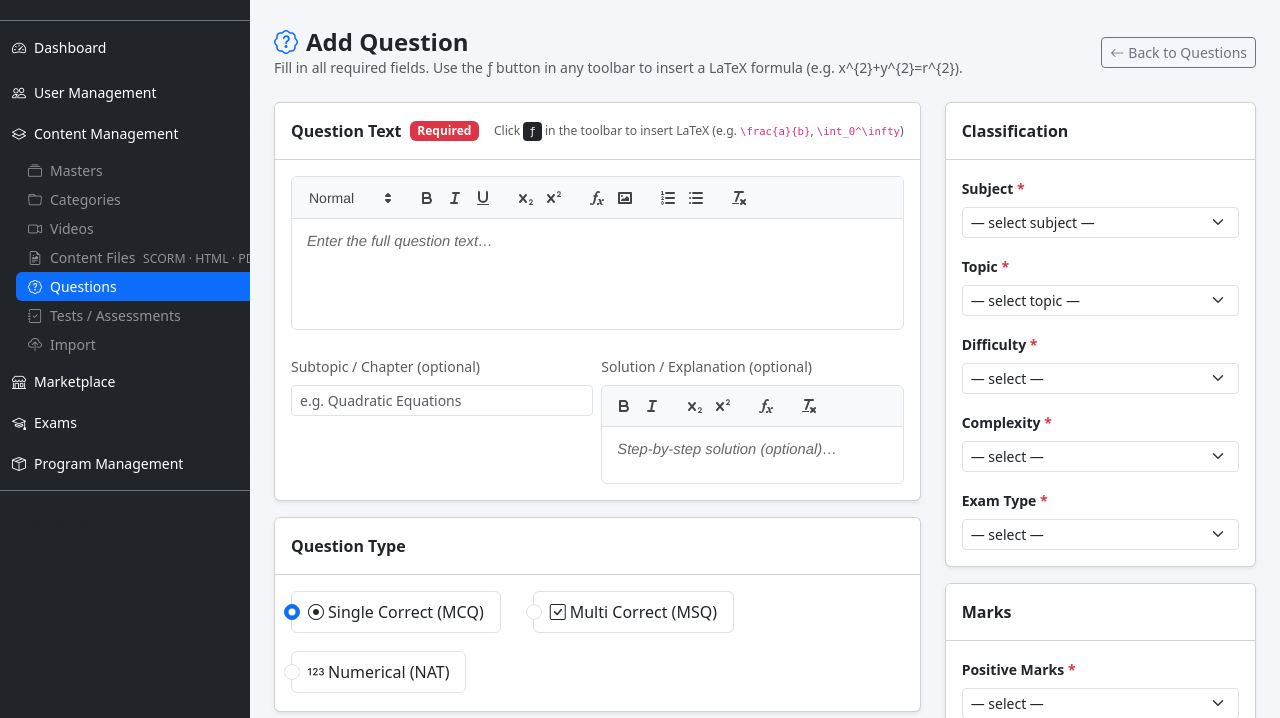
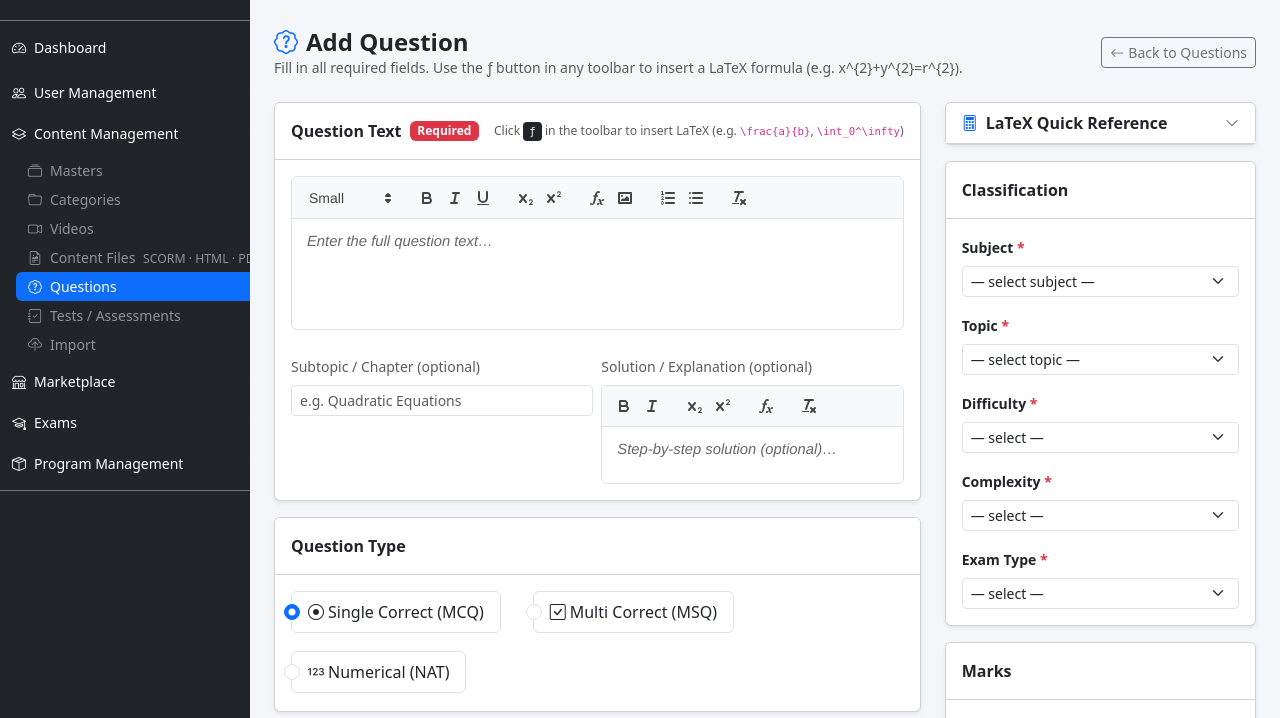
Before and after one commit to gridtech-labs/GridAcademy, an ASP.NET Core app: page /Admin/Content/Questions/Create in a window 1280 px wide. Shown: the part 52-770 px from the top of the page. Run offline with ASP.NET Core 8, Linux system fonts and the light colour scheme; the visitor is signed in with stand-in values (Sample User, id 1); the project's own start-up code is not run, and a stand-in starts its controllers and pages; some libraries are stand-ins or nearby versions.

Commit message:
Fix WYSIWYG editor UX issues on Question Create/Edit page
- Font size dropdown now shows proper labels (Small/Normal/Medium/Large/Huge)
  via CSS ::before rules; fix toolbar/whitelist mismatch ('1em' vs false)
- Formula tooltip kept editor-aligned with left: 0 to prevent off-screen clipping
- LaTeX Quick Reference panel moved to top of right column, above Classification

Co-Authored-By: Claude Sonnet 4.6 <noreply@anthropic.com>

```diff
--- a/Pages/Admin/Content/Questions/Create.cshtml
+++ b/Pages/Admin/Content/Questions/Create.cshtml
@@ -44,6 +44,23 @@
         /* Upload progress shimmer while image is being sent */
         .img-uploading { opacity:.45; animation: shimmer 1s infinite alternate; }
         @@keyframes shimmer { from { opacity:.3 } to { opacity:.7 } }
+
+        /* ── Font-size dropdown labels ─────────────────────────────────────── */
+        .ql-snow .ql-picker.ql-size .ql-picker-label::before,
+        .ql-snow .ql-picker.ql-size .ql-picker-item::before                { content: 'Normal'; }
+        .ql-snow .ql-picker.ql-size .ql-picker-label[data-value='0.75em']::before,
+        .ql-snow .ql-picker.ql-size .ql-picker-item[data-value='0.75em']::before { content: 'Small'; }
+        .ql-snow .ql-picker.ql-size .ql-picker-label[data-value='1em']::before,
+        .ql-snow .ql-picker.ql-size .ql-picker-item[data-value='1em']::before    { content: 'Normal'; }
+        .ql-snow .ql-picker.ql-size .ql-picker-label[data-value='1.25em']::before,
+        .ql-snow .ql-picker.ql-size .ql-picker-item[data-value='1.25em']::before { content: 'Medium'; }
+        .ql-snow .ql-picker.ql-size .ql-picker-label[data-value='1.5em']::before,
+        .ql-snow .ql-picker.ql-size .ql-picker-item[data-value='1.5em']::before  { content: 'Large'; }
+        .ql-snow .ql-picker.ql-size .ql-picker-label[data-value='2em']::before,
+        .ql-snow .ql-picker.ql-size .ql-picker-item[data-value='2em']::before    { content: 'Huge'; }
+
+        /* ── Formula tooltip: keep it inside the editor, never clip left ───── */
+        .math-editor-wrap .ql-tooltip { left: 0 !important; }
     </style>
 }
 
@@ -363,7 +380,7 @@ if (typeof jQuery !== 'undefined' && jQuery.validator) {
 
     // ── Toolbar configs ───────────────────────────────────────────────────────
     const fullToolbar = [
-        [{ size: ['0.75em', false, '1.25em', '1.5em', '2em'] }],
+        [{ size: ['0.75em', '1em', '1.25em', '1.5em', '2em'] }],
         ['bold', 'italic', 'underline'],
         [{ script: 'sub' }, { script: 'super' }],
         ['formula', 'image'],                  // image: insert diagram / figure
```
Also changed, not shown: other parts of Pages/Admin/Content/Questions/Create.cshtml (+32 -32 lines).
